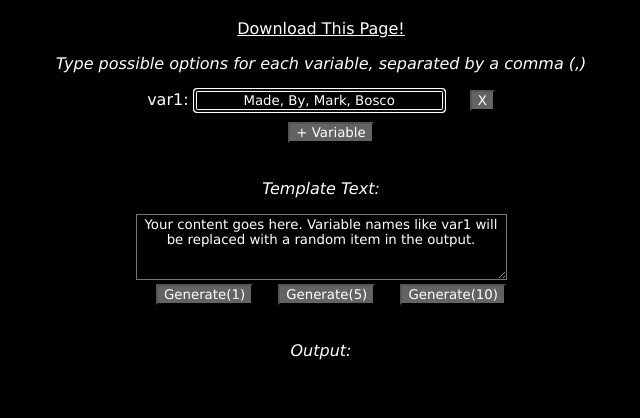
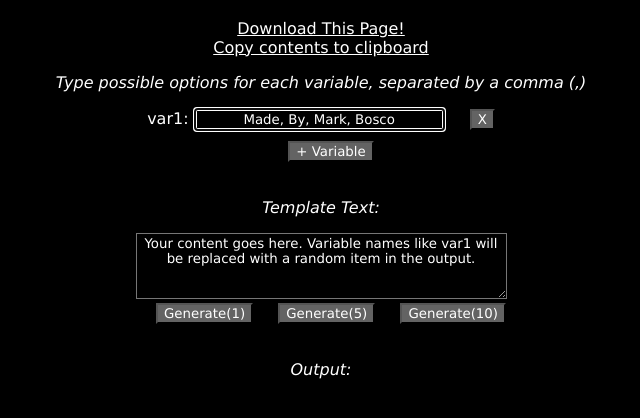
Before and after one commit to MarkB-NYP/randomroller, a plain HTML site: page index.html in a window 1280 px wide. Shown: the part 62-480 px from the top of the page, without its empty margins (319-959 px from the left). Drawn offline with Linux system fonts and the light colour scheme.

Commit message:
Update index.html
Option to download content

```diff
--- a/index.html
+++ b/index.html
@@ -55,6 +55,14 @@
             margin-top:10px;
             margin-bottom:10px;
         }
+
+        a:hover{
+            color:#469110;
+        }
+
+        a{
+            text-decoration: underline
+        }
     </style>
 
     </head>
@@ -62,7 +70,8 @@
 <body>
 
     <h1>Random Roller</h1>
-    <a href="./index.html" download="RandomRoller.html">Download This Page!</a>
+    <a href="./index.html" download="RandomRoller.html">Download This Page!</a><br>
+    <a onclick='exportconfig()' href="#">Copy contents to clipboard</a>
     <p class="instructions">Type possible options for each variable, separated by a comma (,)</p>
     <div id='inputs'>
 
@@ -92,6 +101,7 @@
     var output = document.getElementById('output');
     var vars = ['var1','var2','var3','var4','var5', 'var6'];
     var taken = []
+
     function createElementFromHTML(htmlString) {
   var div = document.createElement('div');
   div.innerHTML = htmlString.trim();
@@ -162,6 +172,24 @@
     window.scrollTo(0, document.body.scrollHeight);
     }
 
+    function exportconfig(){
+        template = document.getElementById('template').value;
+        options = '';
+                for (let i = 0; i < taken.length; i++) {
+            var varstr = document.getElementById(taken[i]).value
+            options += taken[i] + ': ' + varstr;
+
+
+        }
+        exportstr = `Random Roller export file\n========\nVARIABLES:\n${options}\n========\nTEMPLATE:\n${template}\n========\nOUTPUT:\n${output.innerHTML.replaceAll('<br>','\n')}\n========\nRandom Roller was created by Mark Bosco.`;
+        console.log(exportstr)
+         navigator.clipboard.writeText(exportstr);
+
+      /* Alert the copied text */
+      alert("Copied the text: " + exportstr);
+
+    }
+
     addVar();
     document.getElementById('var1').value='Made, By, Mark, Bosco'
 
```
